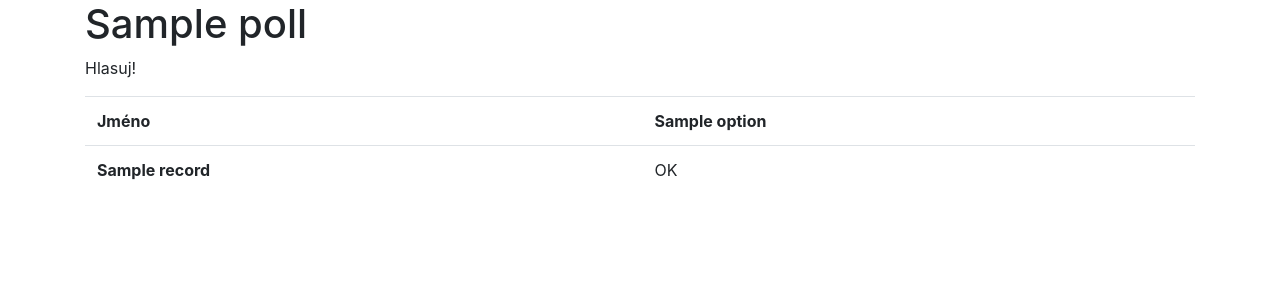
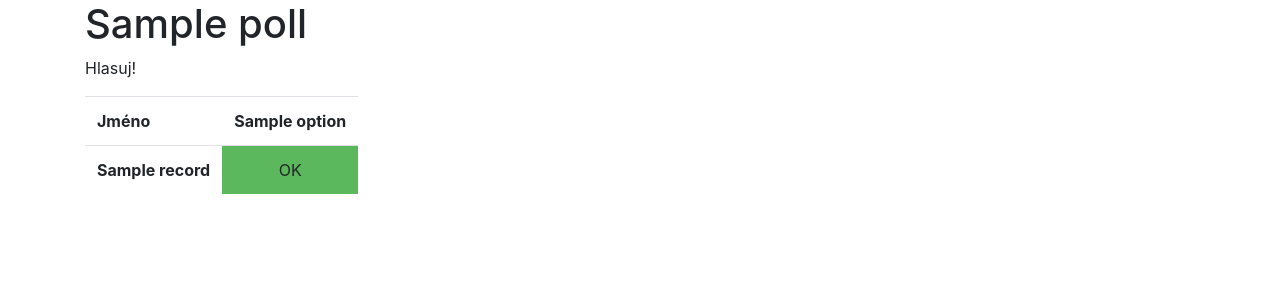
Before and after one commit to encukou/django-hlasovani, a Django app: page /polls/1 in a window 1280 px wide. Shown: the top 300 px of the page. Run offline with Django 3.2, Linux system fonts and the light colour scheme; tables that the repository leaves empty hold one stand-in row (values such as "Sample post"); some libraries are stand-ins or nearby versions.

Commit message:
Add custom CSS

```diff
--- /dev/null
+++ b/voting/static/css/voting.css
@@ -0,0 +1,15 @@
+table.poll {
+    width: auto;
+}
+
+table.poll td {
+    text-align: center;
+}
+
+table.poll td.yes {
+    background-color: #5cb85c;
+}
+
+table.poll td.no {
+    background-color: #d9534f;
+}
--- a/voting/templates/voting/_layout.html
+++ b/voting/templates/voting/_layout.html
@@ -11,6 +11,7 @@
 
         <!-- Bootstrap -->
         <link href="{% static 'bootstrap/css/bootstrap.min.css' %}" rel="stylesheet">
+        <link rel="stylesheet" href="{% static 'css/voting.css' %}">
     </head>
     <body>
         {% block content %}
--- a/voting/templates/voting/poll_detail.html
+++ b/voting/templates/voting/poll_detail.html
@@ -10,7 +10,7 @@
         <p>
             Hlasuj!
         </p>
-        <table class="table">
+        <table class="table poll">
             <tr>
                 <th>Jméno</th>
                 {% for option in poll.options.all %}
@@ -24,9 +24,9 @@
                         {% if value == None %}
                             <td>?</td>
                         {% elif value %}
-                            <td>OK</td>
+                            <td class="yes">OK</td>
                         {% else %}
-                            <td>NE</td>
+                            <td class="no">NE</td>
                         {% endif %}
                     {% endfor %}
                 </tr>
```
